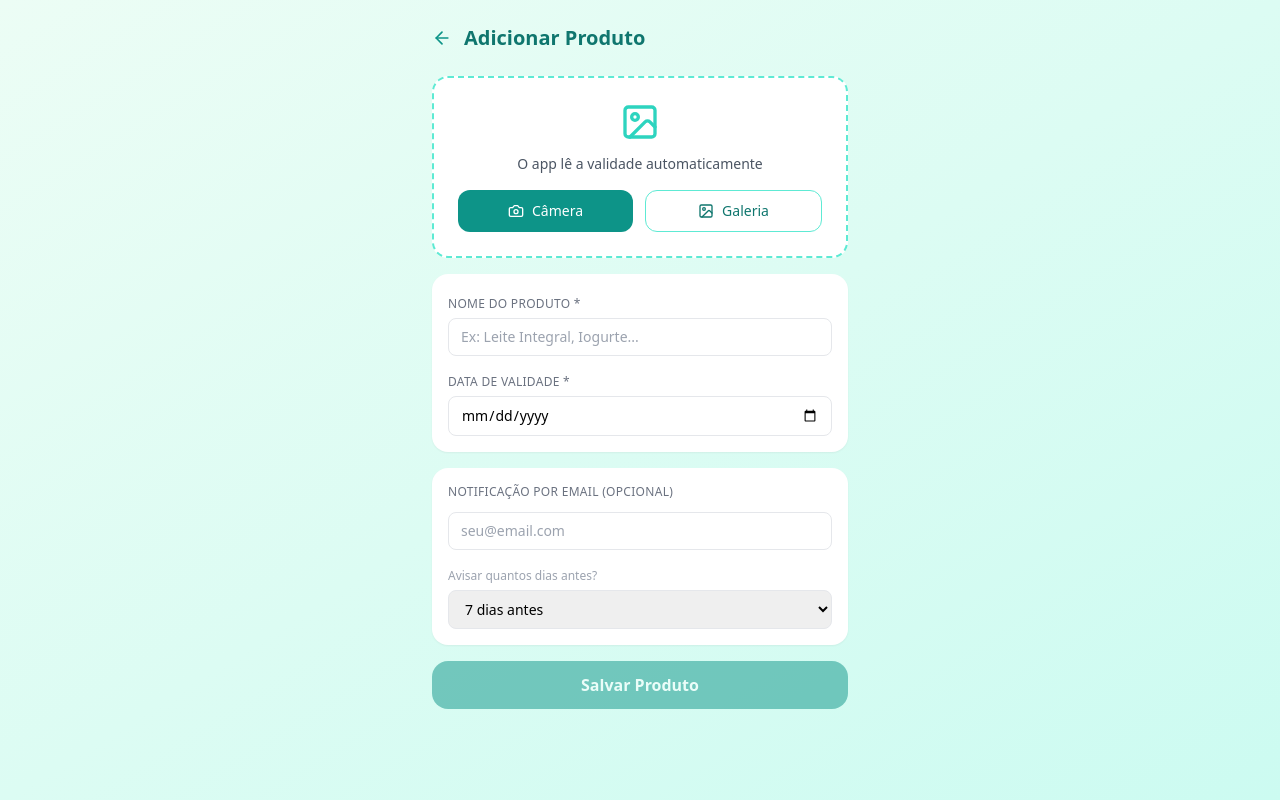
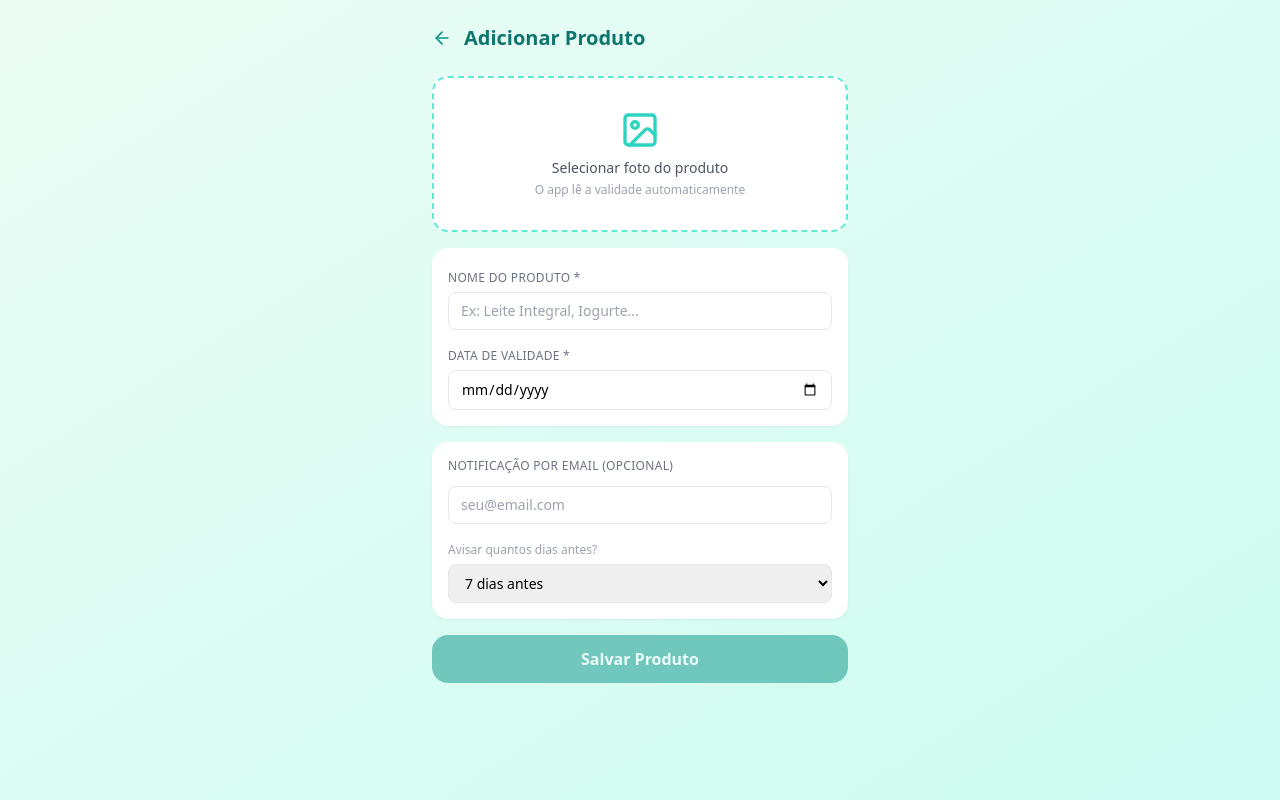
Before and after one commit to ataircarvalhosjc/venceai, a Next.js app: page /adicionar in a window 1280 px wide. Built offline with nearby package versions, Linux system fonts and the light colour scheme.

Commit message:
refactor: remove camera button, keep only gallery upload

```diff
--- a/app/adicionar/page.tsx
+++ b/app/adicionar/page.tsx
@@ -2,13 +2,12 @@
 
 import { useState, useRef } from "react";
 import { useRouter } from "next/navigation";
-import { ImageIcon, Camera, X, Loader2, ArrowLeft } from "lucide-react";
+import { ImageIcon, X, Loader2, ArrowLeft } from "lucide-react";
 import Link from "next/link";
 
 export default function Adicionar() {
   const router = useRouter();
   const fileRef = useRef<HTMLInputElement>(null);
-  const cameraRef = useRef<HTMLInputElement>(null);
   const [preview, setPreview] = useState<string | null>(null);
   const [base64, setBase64] = useState<string | null>(null);
   const [nome, setNome] = useState("");
@@ -91,28 +90,15 @@ export default function Adicionar() {
               )}
             </div>
           ) : (
-            <div className="bg-white border-2 border-dashed border-teal-300 rounded-2xl p-6 text-center">
-              <ImageIcon className="w-10 h-10 text-teal-400 mx-auto mb-3" />
-              <p className="text-sm font-medium text-gray-600 mb-4">O app lê a validade automaticamente</p>
-              <div className="flex gap-3">
-                <button
-                  onClick={() => cameraRef.current?.click()}
-                  className="flex-1 flex items-center justify-center gap-2 bg-teal-600 text-white py-2.5 rounded-xl text-sm font-medium hover:bg-teal-700 transition-colors"
-                >
-                  <Camera className="w-4 h-4" />
-                  Câmera
-                </button>
-                <button
-                  onClick={() => fileRef.current?.click()}
-                  className="flex-1 flex items-center justify-center gap-2 bg-white border border-teal-300 text-teal-700 py-2.5 rounded-xl text-sm font-medium hover:bg-teal-50 transition-colors"
-                >
-                  <ImageIcon className="w-4 h-4" />
-                  Galeria
-                </button>
-              </div>
+            <div
+              onClick={() => fileRef.current?.click()}
+              className="bg-white border-2 border-dashed border-teal-300 rounded-2xl p-8 text-center cursor-pointer hover:border-teal-500 transition-colors"
+            >
+              <ImageIcon className="w-10 h-10 text-teal-400 mx-auto mb-2" />
+              <p className="text-sm font-medium text-gray-600">Selecionar foto do produto</p>
+              <p className="text-xs text-gray-400 mt-1">O app lê a validade automaticamente</p>
             </div>
           )}
-          <input ref={cameraRef} type="file" accept="image/*" capture="environment" className="hidden" onChange={(e) => { const f = e.target.files?.[0]; if (f) handleFoto(f); }} />
           <input ref={fileRef} type="file" accept="image/*" className="hidden" onChange={(e) => { const f = e.target.files?.[0]; if (f) handleFoto(f); }} />
 
           {/* Campos */}
```
